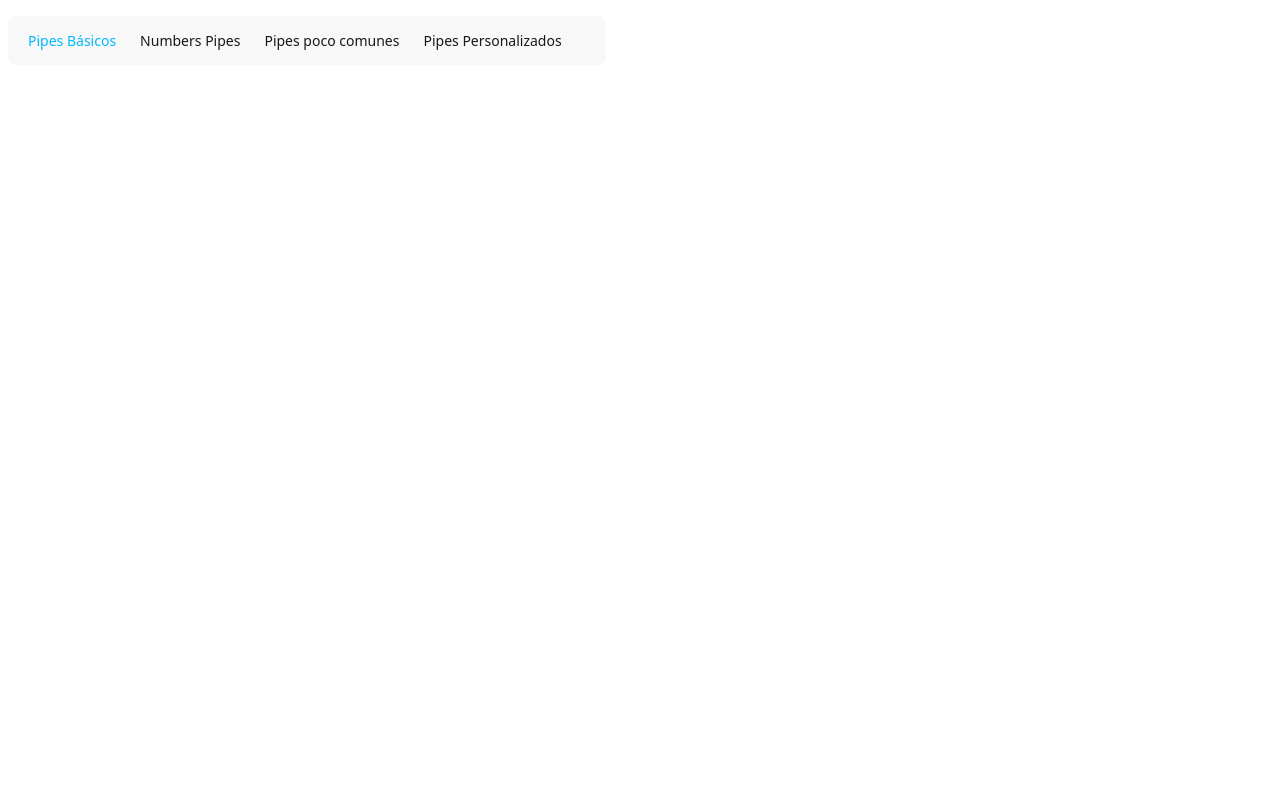
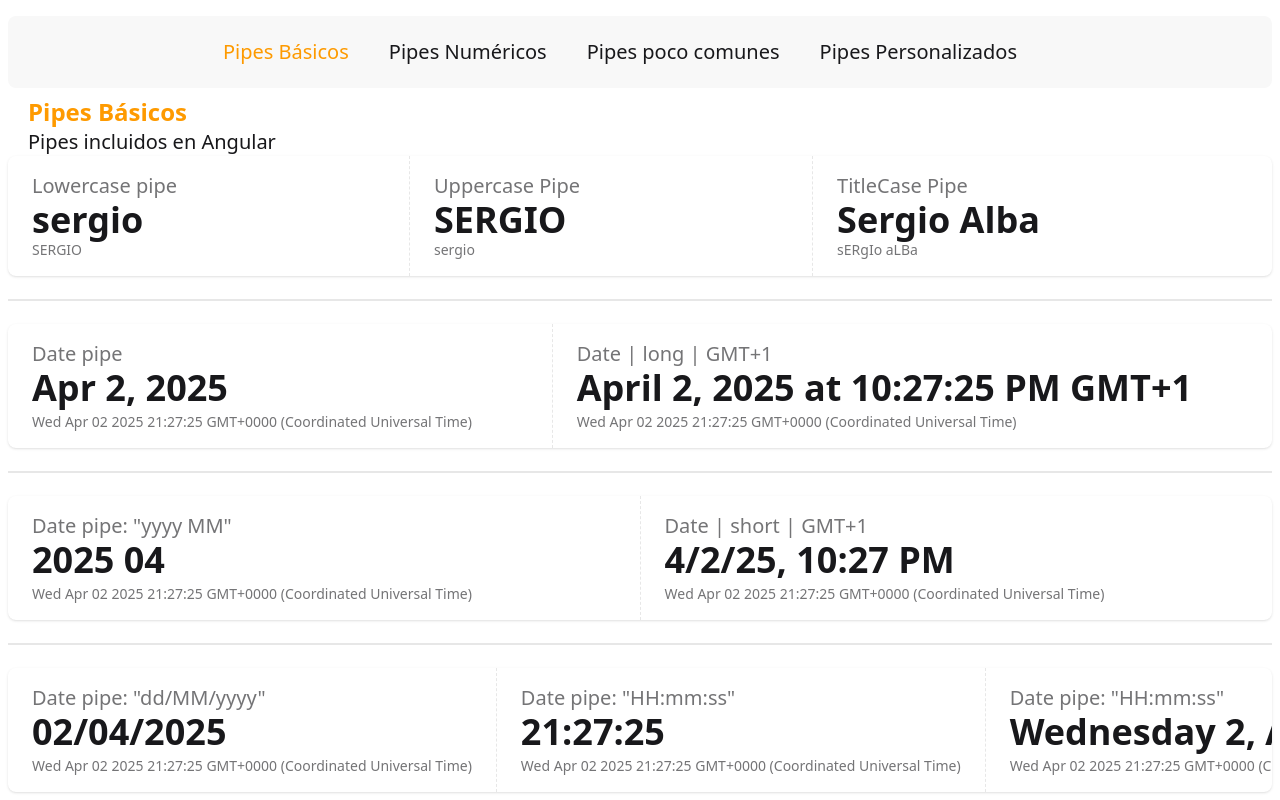
Before and after one commit to sergioAlbaGit/pipes-app, an Angular app: page /basic in a window 1280 px wide. Built offline with nearby package versions, Linux system fonts and the light colour scheme.

Commit message:
Añadir pipes: básicos y numbers

```diff
--- a/src/app/app.routes.ts
+++ b/src/app/app.routes.ts
@@ -8,7 +8,7 @@
   },
   {
     path: 'numbers',
-    title: 'Numbers Pipes',
+    title: 'Pipes Numéricos',
     loadComponent: () => import('./pages/numbers-page/numbers-page.component')
   },
   {
--- a/src/app/components/navbar/navbar.component.html
+++ b/src/app/components/navbar/navbar.component.html
@@ -1,8 +1,14 @@
-<ul class="menu menu-horizontal bg-base-200 rounded-box my-2">
+<ul
+  class="menu menu-horizontal bg-base-200 rounded-box my-2 w-full justify-center"
+>
   @for (route of routes; track route.path) {
 
-  <li>
-    <a [routerLink]="route.path" routerLinkActive="text-info">
+  <li class="m-2">
+    <a
+      class="text-xl"
+      [routerLink]="route.path"
+      routerLinkActive="text-amber-500"
+    >
       <h2>{{ route.title }}</h2>
     </a>
   </li>
--- a/src/app/pages/basic-page/basic-page.component.html
+++ b/src/app/pages/basic-page/basic-page.component.html
@@ -0,0 +1,88 @@
+<section class="mx-5">
+  <h1 class="text-2xl font-bold text-amber-500">Pipes Básicos</h1>
+  <h3 class="text-xl font-thin">Pipes incluidos en Angular</h3>
+</section>
+
+<div class="stats stats-vertical lg:stats-horizontal shadow w-full">
+  <div class="stat">
+    <div class="stat-title text-xl">Lowercase pipe</div>
+    <div class="stat-value text-4xl">{{ nameUpper() | lowercase }}</div>
+    <div class="stat-desc text-sm">{{ nameUpper() }}</div>
+  </div>
+
+  <div class="stat">
+    <div class="stat-title text-xl">Uppercase Pipe</div>
+    <div class="stat-value text-4xl">{{ nameLower() | uppercase }}</div>
+    <div class="stat-desc text-sm">{{ nameLower() }}</div>
+  </div>
+
+  <div class="stat">
+    <div class="stat-title text-xl">TitleCase Pipe</div>
+    <div class="stat-value text-4xl">{{ fullName() | titlecase }}</div>
+    <div class="stat-desc text-sm">{{ fullName() }}</div>
+  </div>
+</div>
+
+<div class="divider"></div>
+
+<div class="stats stats-vertical lg:stats-horizontal shadow w-full">
+  <div class="stat">
+    <div class="stat-title text-xl">Date pipe</div>
+    <div class="stat-value text-4xl">{{ customDate() | date }}</div>
+    <div class="stat-desc text-sm pt-1">{{ customDate() }}</div>
+  </div>
+
+  <div class="stat">
+    <div class="stat-title text-xl">Date | long | GMT+1</div>
+    <div class="stat-value text-4xl">
+      {{ customDate() | date : "long" : "GMT+1" }}
+    </div>
+    <div class="stat-desc text-sm pt-1">{{ customDate() }}</div>
+  </div>
+</div>
+
+<div class="divider"></div>
+
+<div class="stats stats-vertical lg:stats-horizontal shadow w-full">
+  <div class="stat">
+    <div class="stat-title text-xl">Date pipe: "yyyy MM"</div>
+    <div class="stat-value text-4xl">{{ customDate() | date : "yyyy MM" }}</div>
+    <div class="stat-desc text-sm pt-1">{{ customDate() }}</div>
+  </div>
+
+  <div class="stat">
+    <div class="stat-title text-xl">Date | short | GMT+1</div>
+    <div class="stat-value text-4xl">
+      {{ customDate() | date : "short" : "GMT+1" }}
+    </div>
+    <div class="stat-desc text-sm pt-1">{{ customDate() }}</div>
+  </div>
+</div>
+
+<div class="divider"></div>
+
+<div class="stats stats-vertical lg:stats-horizontal shadow w-full">
+  <div class="stat">
+    <div class="stat-title text-xl">Date pipe: "dd/MM/yyyy"</div>
+    <div class="stat-value text-4xl">
+      {{ customDate() | date : "dd/MM/yyyy" }}
+    </div>
+    <div class="stat-desc text-sm pt-1">{{ customDate() }}</div>
+  </div>
+
+  <div class="stat">
+    <div class="stat-title text-xl">Date pipe: "HH:mm:ss"</div>
+    <div class="stat-value text-4xl">
+      {{ customDate() | date : "HH:mm:ss" }}
+    </div>
+    <div class="stat-desc text-sm pt-1">{{ customDate() }}</div>
+  </div>
+
+  <div class="stat">
+    <div class="stat-title text-xl">Date pipe: "HH:mm:ss"</div>
+    <div class="stat-value text-4xl">
+      {{ customDate() | date : "EEEE d, MMMM" }}
+    </div>
+    <div class="stat-desc text-sm pt-1">{{ customDate() }}</div>
+  </div>
+</div>
--- a/src/app/pages/basic-page/basic-page.component.ts
+++ b/src/app/pages/basic-page/basic-page.component.ts
@@ -1,8 +1,33 @@
-import { Component } from '@angular/core';
+import { DatePipe, LowerCasePipe, TitleCasePipe, UpperCasePipe } from '@angular/common';
+import { Component, effect, signal } from '@angular/core';
 
 @Component({
   selector: 'app-basic-page',
-  imports: [],
+  imports: [
+    LowerCasePipe, UpperCasePipe, TitleCasePipe, DatePipe
+  ],
   templateUrl: './basic-page.component.html'
 })
-export default class BasicPageComponent { }
+export default class BasicPageComponent {
+
+  nameLower = signal<string>('sergio');
+  nameUpper = signal<string>('SERGIO');
+  fullName =  signal<string>('sERgIo aLBa');
+
+  customDate = signal( new Date() )
+
+  tickingDateEffect = effect((onCleanUp) => {
+
+    const interval = setInterval(() => {
+      this.customDate.set( new Date() )
+      console.log('tick')
+    }, 1000);
+
+    onCleanUp(()=>{
+      clearInterval(interval);
+    })
+  });
+
+
+
+ }
--- a/src/app/pages/numbers-page/numbers-page.component.html
+++ b/src/app/pages/numbers-page/numbers-page.component.html
@@ -1 +1,39 @@
-<p>numbers-page works!</p>,
+<section class="mx-5">
+  <h1 class="text-2xl font-bold text-amber-500">Pipes Numéricos</h1>
+  <h3 class="text-xl font-thin">Pipes incluidos en Angular</h3>
+</section>
+
+<div class="stats stats-vertical lg:stats-horizontal shadow w-full">
+  <div class="stat">
+    <div class="stat-title text-xl">Number</div>
+    <div class="stat-value text-4xl">
+      {{ totalSells() | number : "1.2-2" : "en_EU" }}
+    </div>
+    <div class="stat-desc text-sm">
+      Valor real: {{ totalSells() }} <br />Locale: "en_EU" <br />Format: '1.2-2'
+      -> 2 decimáles máximo
+    </div>
+  </div>
+
+  <div class="stat">
+    <div class="stat-title text-xl">Percent</div>
+    <div class="stat-value text-4xl">{{ percent() | percent : "1.1-1" }}</div>
+    <div class="stat-desc text-sm">
+      Valor real: {{ percent() }}
+      <br />
+      Format: '1.1-1' -> 1 decimáles máximo
+    </div>
+  </div>
+
+  <div class="stat">
+    <div class="stat-title text-xl">Currency</div>
+    <div class="stat-value text-4xl">
+      {{ totalSells() | currency : "CAD" : "symbol-narrow" : "1.2-3" }}
+    </div>
+    <div class="stat-desc text-sm">
+      Valor real: {{ totalSells() }} <br />CurrencyCode : "CAD"
+      <br />
+      Format: '1.3-3' -> 3 decimáles máximo
+    </div>
+  </div>
+</div>
--- a/src/app/pages/numbers-page/numbers-page.component.ts
+++ b/src/app/pages/numbers-page/numbers-page.component.ts
@@ -1,8 +1,18 @@
-import { Component } from '@angular/core';
+import { CurrencyPipe, DecimalPipe, PercentPipe } from '@angular/common';
+import { Component, signal } from '@angular/core';
 
 @Component({
   selector: 'app-numbers-page',
-  imports: [],
+  imports: [
+    DecimalPipe, PercentPipe, CurrencyPipe
+  ],
   templateUrl: './numbers-page.component.html',
 })
-export default class NumbersPageComponent { }
+export default class NumbersPageComponent {
+
+
+  totalSells = signal<number>(2_376_090.1938)
+  percent = signal<number>(0.4856)
+
+
+}
```
